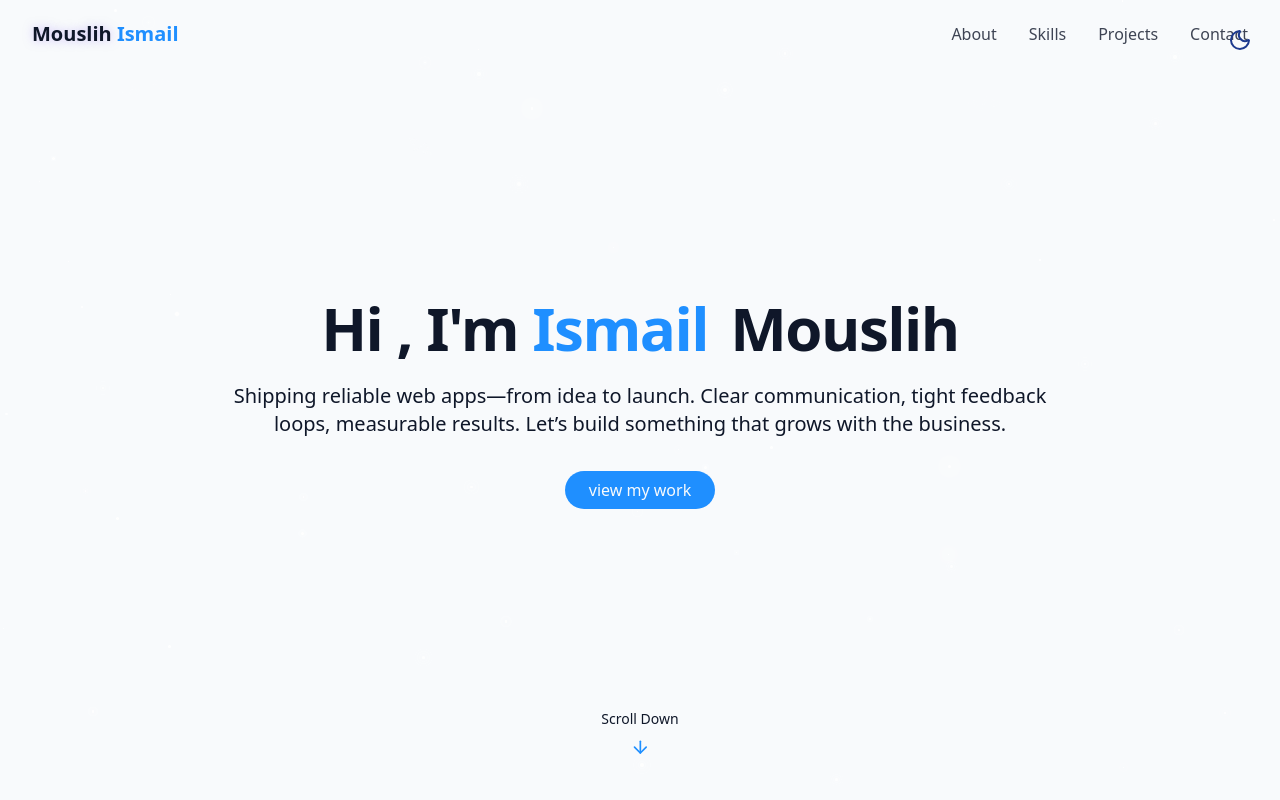
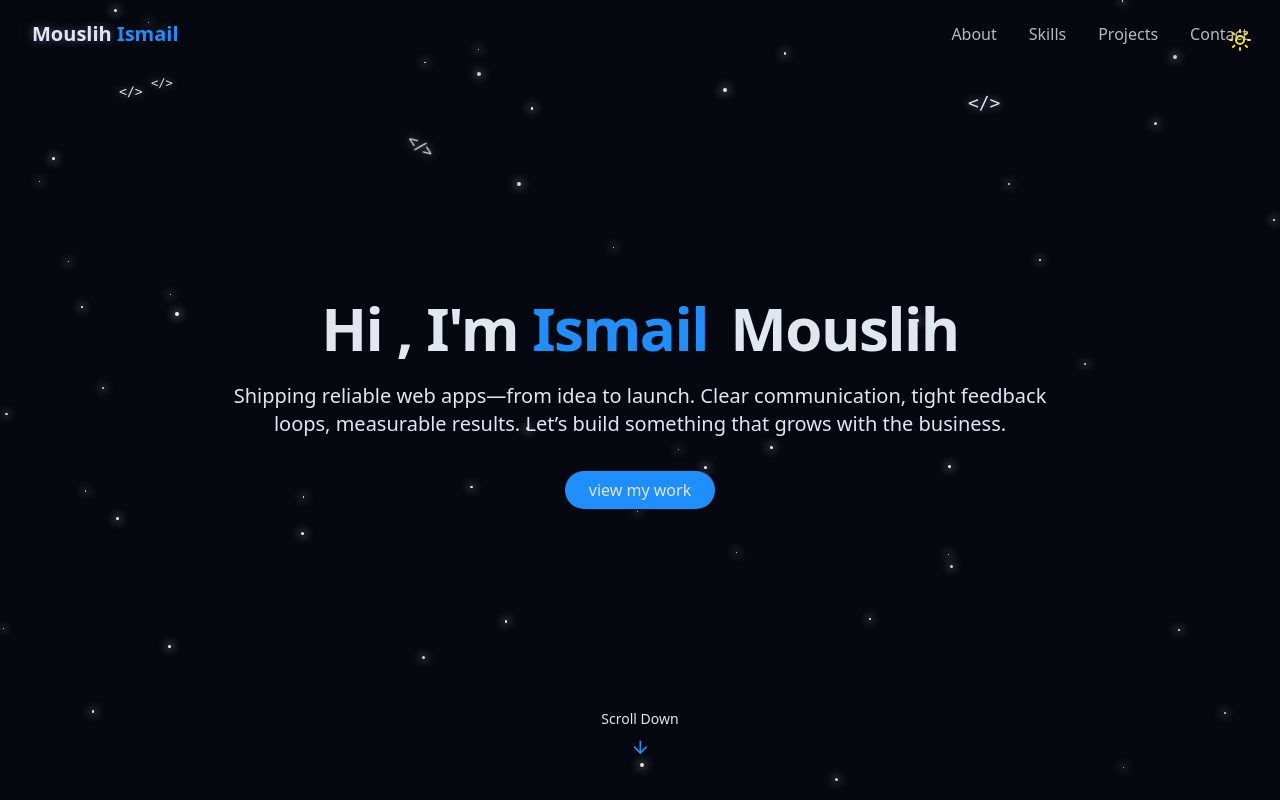
Before and after one commit to ISMOUSLIH/My-portfolio, a React (Vite) app: page / in a window 1280 px wide. Shown: the top 800 px of the page. Built offline with nearby package versions, Linux system fonts and the light colour scheme.

Commit message:
making dark mode as default theme V 1.1

```diff
--- a/src/components/ThemeTogggle.jsx
+++ b/src/components/ThemeTogggle.jsx
@@ -1,39 +1,46 @@
 import { Moon, Sun } from "lucide-react"
 import { useEffect, useState } from "react"
-import {cn} from '@/lib/utils'
+import { cn } from "@/lib/utils"
 
-export const ThemeToggle=()=>{
+export const ThemeToggle = () => {
+  // Get initial theme from localStorage (or default to dark)
+  const getInitialTheme = () => {
+    if (typeof window !== "undefined") {
+      const storedTheme = localStorage.getItem("theme")
+      if (storedTheme) return storedTheme === "dark"
+    }
+    return true // default: dark
+  }
 
-    const [isDarkMode,setIsDarkMode]=useState(true)
-    useEffect(()=>{
-        const StroedTheme=localStorage.getItem('theme')
-        if(StroedTheme==="dark"){
-            setIsDarkMode(true)
+  const [isDarkMode, setIsDarkMode] = useState(getInitialTheme)
 
-            document.documentElement.classList.add("dark")
+  useEffect(() => {
+    if (isDarkMode) {
+      document.documentElement.classList.add("dark")
+      localStorage.setItem("theme", "dark")
+    } else {
+      document.documentElement.classList.remove("dark")
+      localStorage.setItem("theme", "light")
+    }
+  }, [isDarkMode])
 
-        }
-        else{
-            setIsDarkMode(false)
+  const toggleTheme = () => {
+    setIsDarkMode((prev) => !prev)
+  }
 
-            document.documentElement.classList.remove("dark")
-        }
-    },[])
-    const toggleTheme=()=>{
-        if (isDarkMode){
-            document.documentElement.classList.remove("dark")
-            localStorage.setItem('theme',"light")
-            setIsDarkMode(false)
-        }
-        else{
-            document.documentElement.classList.add("dark")
-            localStorage.setItem('theme',"dark")
-             setIsDarkMode(true)
-
-        }
-    }
-    return <button onClick={toggleTheme} className={cn("fixed max-sm:hidden top-5 right-5 z-50 p-2 rounded-full transition-colors duration-300",
-        "focus:outlin-hidden"
-    )}
-    >{isDarkMode? <Sun className="h-6 w-6 text-yellow-300"/>:<Moon className="h-6 w-6 text-blue-900"/>}</button>
+  return (
+    <button
+      onClick={toggleTheme}
+      className={cn(
+        "fixed max-sm:hidden top-5 right-5 z-50 p-2 rounded-full transition-colors duration-300",
+        "focus:outline-hidden"
+      )}
+    >
+      {isDarkMode ? (
+        <Sun className="h-6 w-6 text-yellow-300" />
+      ) : (
+        <Moon className="h-6 w-6 text-blue-900" />
+      )}
+    </button>
+  )
 }
```
